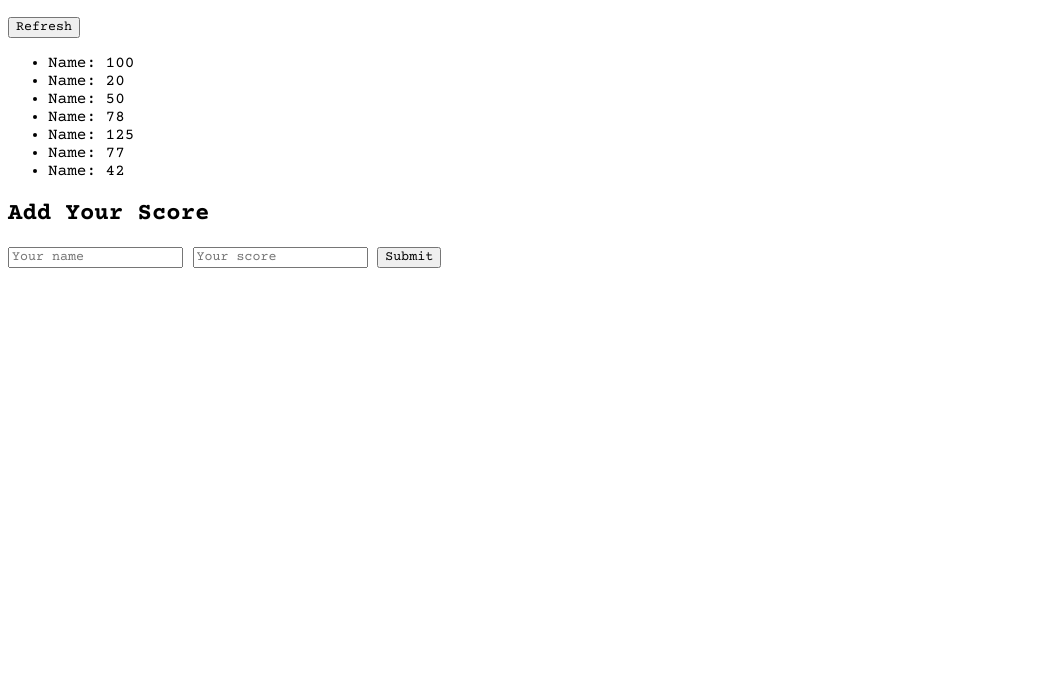
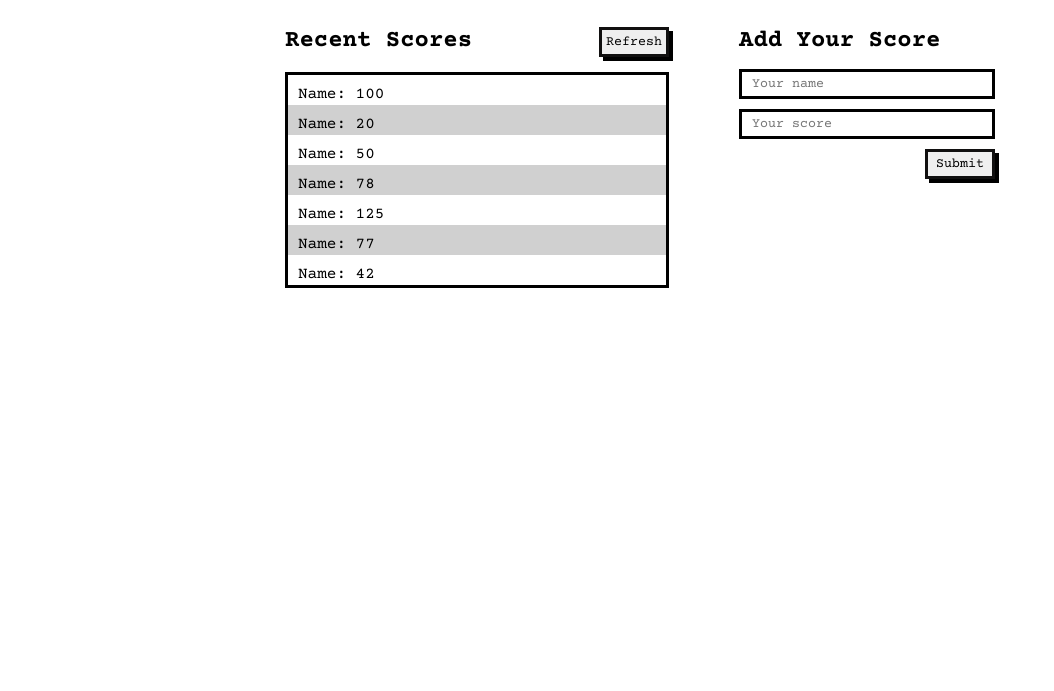
Before and after one commit to Paskab012/Leaderboard-ps, a website built with webpack: page src/index.html in a window 1280 px wide. Shown: the part 109-800 px from the top of the page, without its empty margins (0-1054 px from the left). Built offline with nearby package versions, Linux system fonts and the light colour scheme.

Commit message:
Update Readme file

```diff
--- a/src/style.css
+++ b/src/style.css
@@ -2,4 +2,86 @@
 
 * {
   font-family: 'Courier Prime', monospace;
+  margin: 0;
+  padding: 0;
+  box-sizing: border-box;
 }
+
+html,
+body {
+  overflow-x: hidden;
+}
+
+header {
+  margin: 50px 0 30px 20vw;
+}
+
+main {
+  display: flex;
+  margin: 50px;
+  justify-content: center;
+}
+
+.section-head {
+  display: flex;
+  justify-content: space-between;
+}
+
+.section-body {
+  margin: 15px 0 15px 0;
+}
+
+.section-body ul li {
+  padding: 10px;
+}
+
+.left {
+  margin-right: 70px;
+}
+
+.left .section-body {
+  border: 3px solid black;
+  min-width: 30vw;
+}
+
+.left .section-body ul li {
+  list-style: none;
+  height: 30px;
+}
+
+.left .section-body ul li:nth-child(even) {
+  background-color: rgb(208, 208, 208);
+}
+
+.end {
+  display: flex;
+  flex-direction: column;
+}
+
+form {
+  display: flex;
+  flex-direction: column;
+  align-items: flex-end;
+  width: 20vw;
+}
+
+form input {
+  border: 3px solid black;
+  margin-bottom: 10px;
+  height: 30px;
+  width: 20vw;
+  padding: 10px;
+}
+
+button {
+  border: 3px solid rgb(17, 16, 16);
+  width: 70px;
+  height: 30px;
+  margin-left: 15px;
+  box-shadow: 4px 4px 0 0 rgb(0, 0, 0);
+}
+
+form button {
+  margin: 0;
+  justify-content: flex-end;
+}
```
Also changed, not shown: README.md, dist/main.js.
